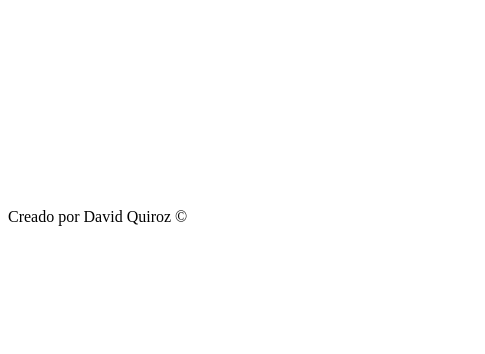
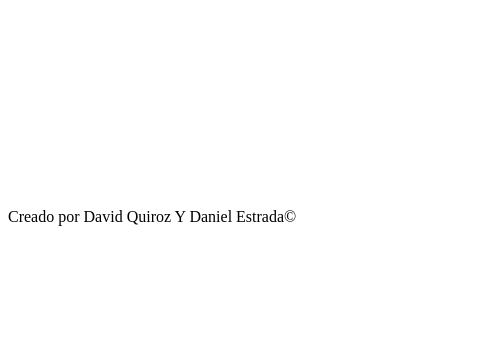
Before and after one commit to quirozu/ejemplo, a plain HTML site: page index.html in a window 1280 px wide. Shown: the full height of the page, 0-485 px from the left. Drawn offline with Linux system fonts and the light colour scheme.

Commit message:
se agregó a daniel

```diff
--- a/index.html
+++ b/index.html
@@ -17,6 +17,6 @@
       </div>
       <button>Ingresar</button>
     </div>
-    Creado por David Quiroz ©
+    Creado por David Quiroz Y Daniel Estrada©
   </body>
 </html>
```
